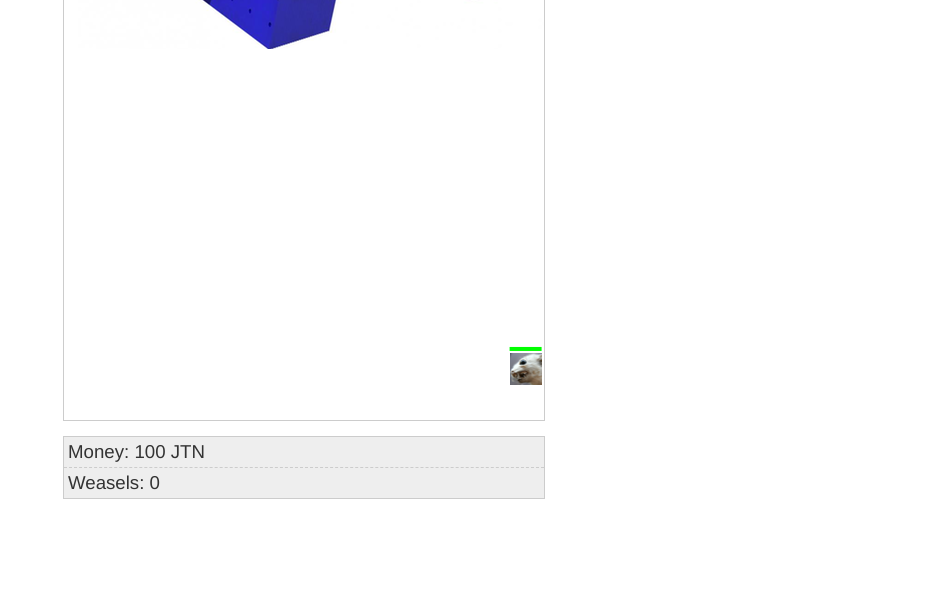
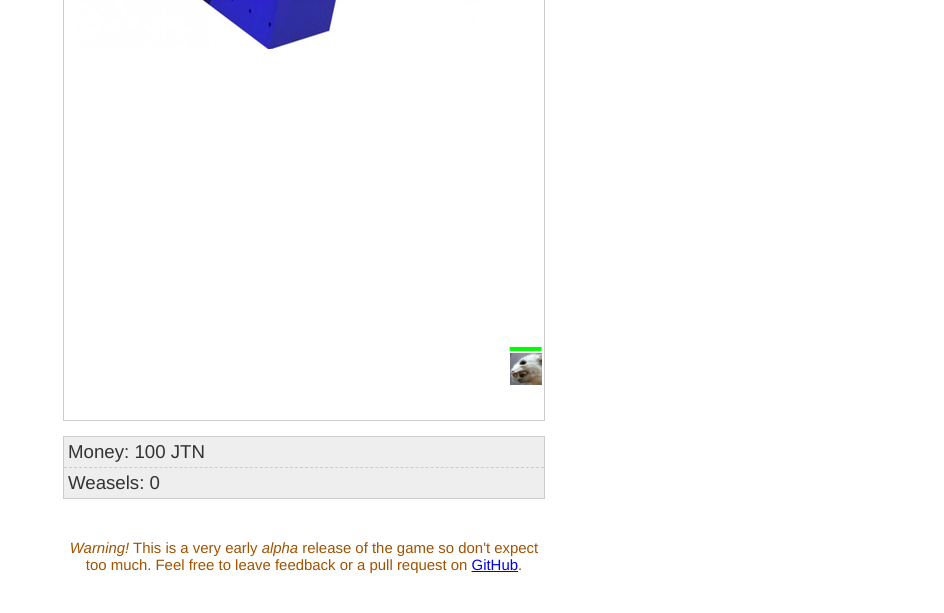
Before and after one commit to kdungs/WeaselDefense, a plain HTML site: page index.html in a window 1280 px wide. Shown: the part 316-929 px from the top of the page, without its empty margins (336-1280 px from the left). Before the commit the page ends 815 px from the top, so only its background shows below. Drawn offline with Linux system fonts and the light colour scheme.

Commit message:
Add alpha warning and GitHub links.

```diff
--- a/index.html
+++ b/index.html
@@ -36,6 +36,15 @@
       <p>Reload the page to play again!</p>
     </aside>
 
+    <p id="AlphaWarning">
+      <emph>Warning!</emph> This is a very early <emph>alpha</emph> release of the game so don't expect too much.
+      Feel free to leave feedback or a pull request on <a href="https://github.com/kdungs/WeaselDefense">GitHub</a>.
+    </p>
+
+    <a href="https://github.com/kdungs/WeaselDefense">
+      <img style="position: absolute; top: 0; right: 0; border: 0;" src="https://camo.githubusercontent.com/365986a132ccd6a44c23a9169022c0b5c890c387/68747470733a2f2f73332e616d617a6f6e6177732e636f6d2f6769746875622f726962626f6e732f666f726b6d655f72696768745f7265645f6161303030302e706e67" alt="Fork me on GitHub" data-canonical-src="https://s3.amazonaws.com/github/ribbons/forkme_right_red_aa0000.png">
+    </a>
+
     <noscript>Weasel Defense needs JavaScript to run!</noscript>
     <script src="js/fundamentals.js"></script>
     <script src="js/config.js"></script>
--- a/weasel.css
+++ b/weasel.css
@@ -9,6 +9,8 @@ body {
   font-size: 14pt;
   text-align: center;
 }
+
+emph { font-style: italic; }
 
 #Head {
   margin: 10px auto;
@@ -50,3 +52,10 @@ body {
   bottom: 0;
   padding: 20px;
 }
+
+#AlphaWarning {
+  color: #A15300;
+  font-size: 0.8em;
+  margin: 40px auto;
+  width: 480px;
+}
```
